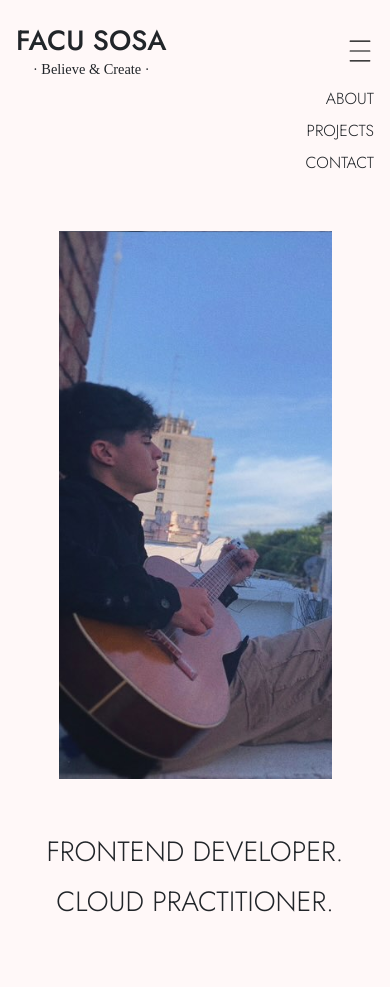
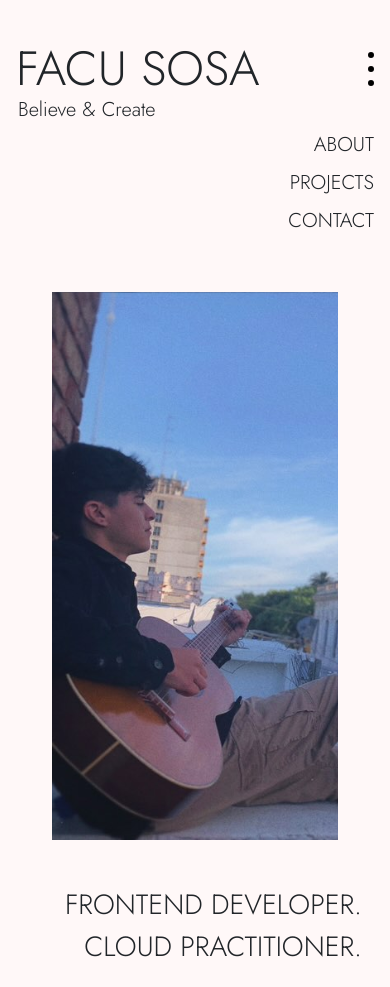
Before and after one commit to facundososa559/portfolio, a React (Create React App) app: page / in a window 390 px wide. Both pictures are taken after a click on the button 360 px from the left and 51 px from the top of the page. Before the commit the page ends 942 px from the top, so only its background shows below. Built offline with nearby package versions, Linux system fonts and the light colour scheme.

Commit message:
Change mobile design

```diff
--- a/src/App.css
+++ b/src/App.css
@@ -25,6 +25,10 @@ body {
   width: min-content;
 }
 
+.h-min-content {
+  height: min-content;
+}
+
 .line {
   border: solid 1px #8b818137;
   width: 100%;
@@ -37,14 +41,29 @@ body {
   grid-template-columns: repeat(2, max-content);
   grid-template-rows: repeat(2, max-content);;
   justify-content: space-between;
-  align-items: center;
-  background-color: #FFF8F8;
+}
 
+.header-title {
+  font-size: 3rem;
+  font-weight: 300;
 }
 
 .header-subtitle {
-  font-size: 90%;
-  font-family: 'Amatic', cursive;
+  font-size: 1.25rem;
+  font-weight: 300;
+  margin-left: 2px;
+}
+
+.header-button {
+  display: grid;
+  grid-auto-flow: row;
+  gap: 8px;
+  margin-top: 8px;
+}
+
+.header-button__dot {
+  border: solid 3.5px black;
+  border-radius: 200px;
 }
 
 /* NAVEGADOR */
@@ -54,14 +73,19 @@ body {
 }
 
 
-/* PORTADA */
+/* HOME */
 
 .portada {
-  width: 70%;
+  width: 80%;
   height: 65vh;
   background-image: url('./assets/portada.jpg');
   background-size: cover;
-  background-position: bottom left;
+  background-position: center left;
+
+}
+
+.home-titles {
+  font-weight: 300;
 }
 
 
@@ -89,23 +113,15 @@ body {
 
 /* MEDIA QUERIES */
 
-@media screen and (min-width: 1100px) {
+
+@media screen and (min-width: 700px) {
   .portada {
-    width: 55%;
-    height: 60vh;
+    width: 540px;
   }
 }
 
-@media screen and (max-height: 475px) {
-  .portada {
-    background-position: center left;
-  }
-
-  .project-container {
-    position: static;
-  }
-
-  .contact-container {
-    position: static;
+@media screen and (min-width: 1024px) {
+  .header-button {
+    display: none;
   }
 }
--- a/src/App.js
+++ b/src/App.js
@@ -9,7 +9,7 @@ function App() {
 
   return (
     <div className='d-grid justify-content-center w-100'>
-      <TransitionGroup className='wrapper'>
+      <TransitionGroup className='wrapper p-3'>
         <Header/>
         <CSSTransition key={location.pathname} classNames="fade" timeout={1000}>
           <AnimatedApp location={location}/>
--- a/src/components/Header.jsx
+++ b/src/components/Header.jsx
@@ -11,12 +11,16 @@ function Header() {
   }
 
   return (
-    <header className='header-container pt-4 pb-2 px-3'>
+    <header className='header-container pt-4 pb-2'>
       <Link to='/' className='nav-link'>
-        <h1 className='mb-1 fs-1'>FACU SOSA</h1>
-        <h6 className='header-subtitle fw-light m-0 text-center'>· Believe & Create ·</h6>
+        <h1 className='header-title mb-0'>FACU SOSA</h1>
+        <h1 className='header-subtitle mb-0'>Believe & Create</h1>
       </Link>
-      <button onClick={handleOpen} className='btn border-0 p-0 w-min-content'><img src={menuIcon} alt="menu-icon.svg" /></button>
+        <button onClick={handleOpen} className='header-button btn border-0 p-0 pt-1 w-min-content h-min-content'>
+          <span className='header-button__dot'></span>
+          <span className='header-button__dot'></span>
+          <span className='header-button__dot'></span>
+        </button>
       <nav className='nav-container text-end'>
         {open === true && <NavBar />}
       </nav>
--- a/src/components/NavBar.jsx
+++ b/src/components/NavBar.jsx
@@ -4,9 +4,9 @@ import { Link } from 'react-router-dom'
 function NavBar() {
   return (
     <ul className='nav-links d-grid m-0 px-0 py-1'>
-      <li className='nav-links list-group-item my-1'><Link to='/about' className='nav-link fs-6 fw-light'>ABOUT</Link></li>
-      <li className='nav-links list-group-item my-1'><Link to='/projects' className='nav-link fs-6 fw-light'>PROJECTS</Link></li>
-      <li className='nav-links list-group-item my-1'><Link to='/contact' className='nav-link fs-6 fw-light'>CONTACT</Link></li>
+      <li className='nav-links list-group-item my-1'><Link to='/about' className='nav-link fs-5 fw-light'>ABOUT</Link></li>
+      <li className='nav-links list-group-item my-1'><Link to='/projects' className='nav-link fs-5 fw-light'>PROJECTS</Link></li>
+      <li className='nav-links list-group-item my-1'><Link to='/contact' className='nav-link fs-5 fw-light'>CONTACT</Link></li>
     </ul>
   )
 }
--- a/src/pages/AboutMe.jsx
+++ b/src/pages/AboutMe.jsx
@@ -2,11 +2,11 @@ import React from 'react'
 
 function AboutMe() {
   return (
-    <div className='d-flex flex-column align-items-center my-3'>
-      <p className='w-65'>
+    <div className='about-container my-3'>
+      <p className='about-paragraph'>
         Soy curioso, me gusta investigar, aprender, y me gusta desafiarme. Esto me trajo al mundo IT, e hizo que me sumergiera de lleno en un aprendizaje sin fin de cosas interesantes y apasionantes, pero lleno de frustraciones que tuve que aprender a manejar.
       </p>
-      <p className='w-65'>
+      <p className='about-paragraph'>
         Con mis primeros proyectos todo pareció fácil, incluso creí que conseguir trabajo también lo iba a ser, hasta que caí en la realidad. Me di cuenta de que, aparte de no tener los suficientes conocimientos en el área, no sabía ni que poner en un CV, tenía una noción muy vaga de Linkedin, y hasta puedo decir que me conocía muy poco, al momento de hacer mi descripción quedé en blanco. A partir de ahí me di cuenta de que, no solo tenía que aprender las tecnologías que quería aprender, sino que también, tenía que leer mucho, aprender mucho, escribir mucho y sobre todo pensar bastante en quien soy, que es lo que quiero y a donde voy.
       </p>
     </div>
--- a/src/pages/Contact.jsx
+++ b/src/pages/Contact.jsx
@@ -2,11 +2,11 @@ import React from 'react'
 
 function Contact() {
   return (
-    <div className='contact-container d-flex flex-column align-items-center fs-4 fw-light'>
+    <div className='contact-container d-flex flex-column align-items-center fs-3 fw-light'>
         <span>facundososa676@gmail.com</span>
         <ul className='d-flex ps-0'>
-          <li className='list-group-item m-3'><a className='text-decoration-none text-black fs-3' href="https://www.linkedin.com/in/facundososa676/" target='_blank' rel='noreferrer'>LINKEDIN</a></li>
-          <li className='list-group-item m-3'><a className='text-decoration-none text-black fs-3' href="https://www.facebook.com/profile.php?id=100086093425316" target='_blank' rel='noreferrer'>FACEBOOK</a></li>
+          <li className='list-group-item m-3'><a className='text-decoration-none text-black fs-2' href="https://www.linkedin.com/in/facundososa676/" target='_blank' rel='noreferrer'>LINKEDIN</a></li>
+          <li className='list-group-item m-3'><a className='text-decoration-none text-black fs-2' href="https://www.facebook.com/profile.php?id=100086093425316" target='_blank' rel='noreferrer'>FACEBOOK</a></li>
         </ul>
     </div>
   )
--- a/src/pages/Home.jsx
+++ b/src/pages/Home.jsx
@@ -4,9 +4,11 @@ function Home() {
   return (
     <div className='d-flex flex-column align-items-center my-3'>
       <div className='portada my-4 mx-1 mb-5'></div>
-      <div className='d-flex flex-wrap w-100 justify-content-evenly'>
-        <h2 className='fs-1 fw-light text-center my-2'>FRONTEND DEVELOPER.</h2>
-        <h2 className='fs-1 fw-light text-center my-2'>CLOUD PRACTITIONER.</h2>
+      <div className='container r w-100 justify-content-evenly'>
+        <div className='row'>
+          <h1 className='home-titles text-end col-sm-6'>FRONTEND DEVELOPER.</h1>
+          <h1 className='home-titles text-end col-sm-6'>CLOUD PRACTITIONER.</h1>
+        </div>
       </div>
     </div>
   )
--- a/src/pages/Projects.jsx
+++ b/src/pages/Projects.jsx
@@ -2,7 +2,7 @@ import React from 'react'
 
 function Projects() {
   return (
-    <ul className='project-container text-center text-nowrap p-0 fs-4 fw-light'>
+    <ul className='project-container text-center text-nowrap p-0 fs-2 fw-light'>
         <li className='list-group-item my-2'><a className='text-decoration-none text-black' href="https://openfresh.netlify.app/" target='_blank' rel='noreferrer'>OPENFRESH</a></li>
         <li className='list-group-item my-2'><a className='text-decoration-none text-black' href="https://facundososa.github.io/fernando-de-noronha/" target='_blank' rel='noreferrer'>FERNANDO DE NORONHA</a></li>
         <li className='list-group-item my-2'><a className='text-decoration-none text-black' href="https://facundososa.github.io/libreria-nomadas/?fbclid=IwAR0_juKxUPKoojB0DJ_WaUVWBPEXYeMvuxugJM97OfmgE08fxE-Ll4oPwIc" target='_blank' rel='noreferrer'>LIBRERÍA NÓMADAS</a></li>
```
Also changed, not shown: src/assets/menu-icon.svg.
